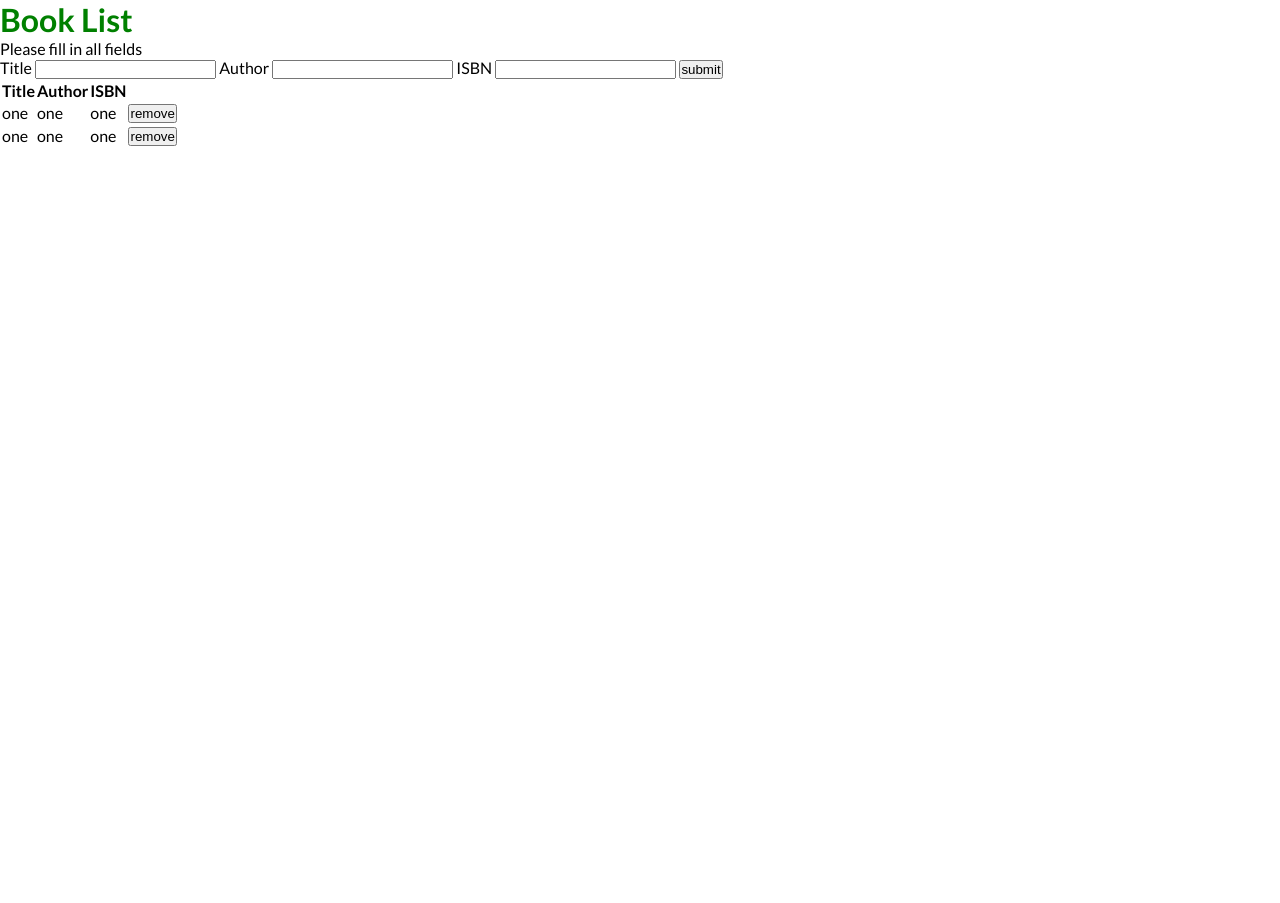
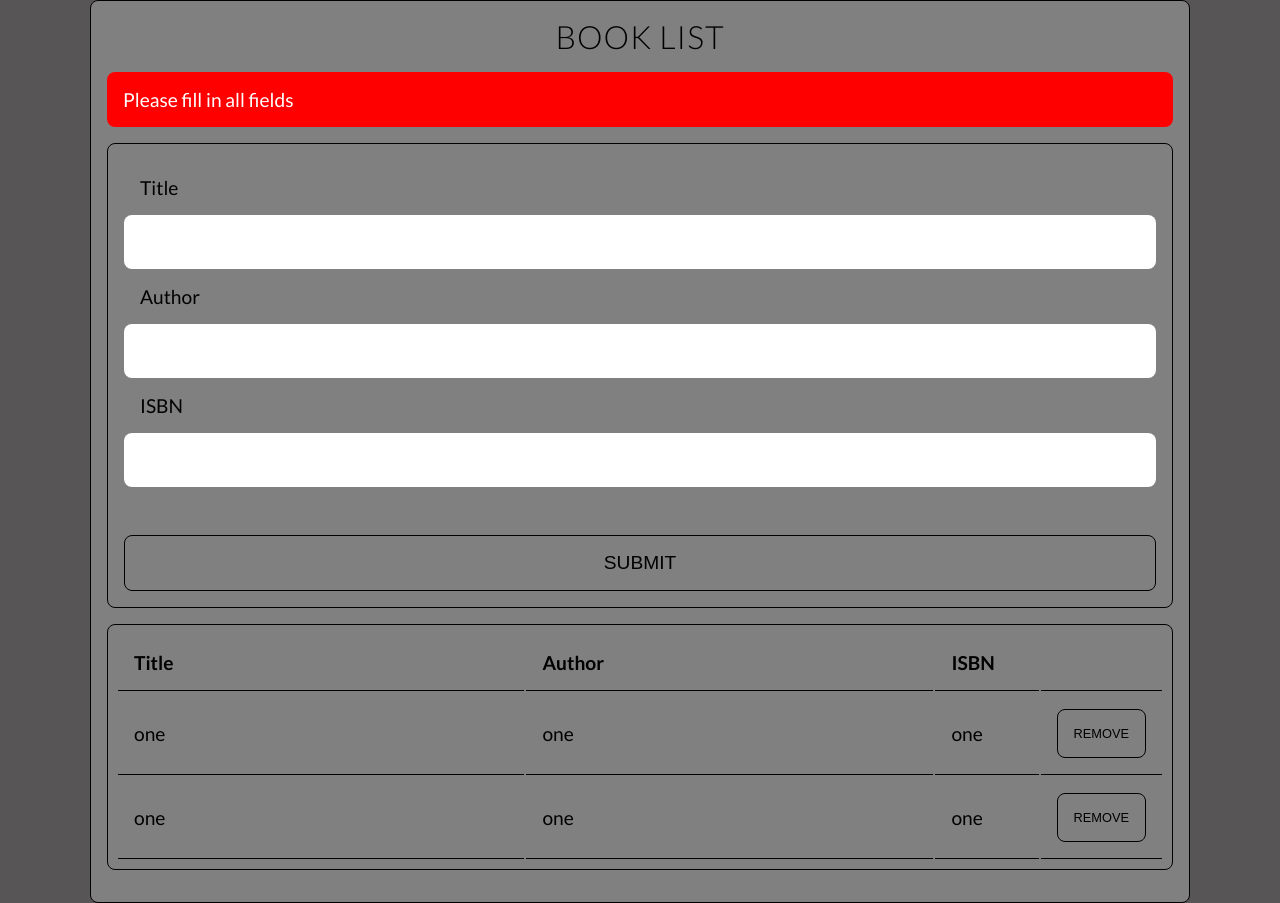
Before and after one commit to DariuszOkonski/js-book-list, a website: page index.html in a window 1280 px wide. Before the commit the page ends 800 px from the top, so only its background shows below. Drawn offline with Linux system fonts and the light colour scheme.

Commit message:
automatic changes at style.css

```diff
--- a/css/style.css
+++ b/css/style.css
@@ -13,7 +13,199 @@ body {
   font-size: 16px;
 }
 
-h1 {
-  color: green;
+body {
+  background-color: #575555;
+  width: 100%;
+  min-height: 100vh;
+  display: -webkit-box;
+  display: -ms-flexbox;
+  display: flex;
+  -webkit-box-pack: center;
+      -ms-flex-pack: center;
+          justify-content: center;
+  -webkit-box-align: center;
+      -ms-flex-align: center;
+          align-items: center;
+}
+
+.wrapper {
+  width: 100%;
+  max-width: 900px;
+  margin: 0 auto;
+  padding: 0.5rem;
+  background-color: grey;
+  border: 1px solid black;
+  border-radius: 0.5rem;
+}
+
+@media (min-width: 1025px) {
+  .wrapper {
+    padding: 1rem;
+    max-width: 1100px;
+  }
+}
+
+.wrapper .header {
+  font-size: 1.4rem;
+  letter-spacing: 1px;
+  text-align: center;
+  text-transform: uppercase;
+  font-weight: 300;
+}
+
+@media (min-width: 1025px) {
+  .wrapper .header {
+    font-size: 2rem;
+  }
+}
+
+.wrapper .information {
+  color: white;
+  background-color: red;
+  padding: 0.5rem;
+  font-size: 0.8rem;
+  border-radius: 0.5rem;
+  margin: 0.5rem 0;
+}
+
+@media (min-width: 1025px) {
+  .wrapper .information {
+    padding: 1rem;
+    margin: 1rem 0;
+    font-size: 1.2rem;
+  }
+}
+
+.wrapper .form {
+  border: 1px solid black;
+  padding: 0.5rem;
+  border-radius: 0.5rem;
+}
+
+@media (min-width: 1025px) {
+  .wrapper .form {
+    padding: 1rem;
+  }
+}
+
+.wrapper .form__label, .wrapper .form__input, .wrapper .form__button {
+  width: 100%;
+  display: block;
+  padding: 0.5rem;
+  border-radius: 0.5rem;
+  font-size: 0.8rem;
+}
+
+@media (min-width: 1025px) {
+  .wrapper .form__label, .wrapper .form__input, .wrapper .form__button {
+    padding: 1rem;
+    font-size: 1.2rem;
+  }
+}
+
+.wrapper .form__input {
+  border: none;
+}
+
+.wrapper .form__button {
+  background-color: transparent;
+  border: 1px solid black;
+  text-transform: uppercase;
+  margin-top: 1rem;
+  cursor: pointer;
+  -webkit-transition: .2s;
+  transition: .2s;
+}
+
+@media (min-width: 1025px) {
+  .wrapper .form__button {
+    margin-top: 3rem;
+  }
+}
+
+.wrapper .form__button:hover {
+  background-color: black;
+  color: white;
+}
+
+.wrapper .result {
+  margin: 0.5rem 0;
+  border: 1px solid black;
+  border-radius: 0.5rem;
+  padding: 0.5rem;
+}
+
+@media (min-width: 1025px) {
+  .wrapper .result {
+    margin: 1rem 0;
+  }
+}
+
+.wrapper .result .table {
+  width: 100%;
+}
+
+.wrapper .result .table__row {
+  text-align: left;
+  font-size: 0.8rem;
+}
+
+@media (min-width: 1025px) {
+  .wrapper .result .table__row {
+    font-size: 1.2rem;
+  }
+}
+
+.wrapper .result .table__cell {
+  font-size: 0.8rem;
+  padding: 0.5rem;
+  border-bottom: 1px solid black;
+}
+
+@media (min-width: 1025px) {
+  .wrapper .result .table__cell {
+    font-size: 1.2rem;
+    padding: 1rem;
+  }
+}
+
+.wrapper .result .table__cell--title {
+  width: 40%;
+}
+
+.wrapper .result .table__cell--author {
+  width: 40%;
+}
+
+.wrapper .result .table__cell--isbn {
+  width: 10%;
+}
+
+.wrapper .result .table__cell--btn {
+  width: 10%;
+}
+
+.wrapper .result .table__button {
+  border: 1px solid black;
+  background-color: transparent;
+  padding: 0.5rem;
+  text-transform: uppercase;
+  font-size: 0.4rem;
+  border-radius: 0.5rem;
+  cursor: pointer;
+  -webkit-transition: .2s;
+  transition: .2s;
+}
+
+@media (min-width: 1025px) {
+  .wrapper .result .table__button {
+    padding: 1rem;
+    font-size: 0.8rem;
+  }
+}
+
+.wrapper .result .table__button:hover {
+  background-color: white;
+  color: black;
 }
 /*# sourceMappingURL=style.css.map */
```
Also changed, not shown: 1 other file.
